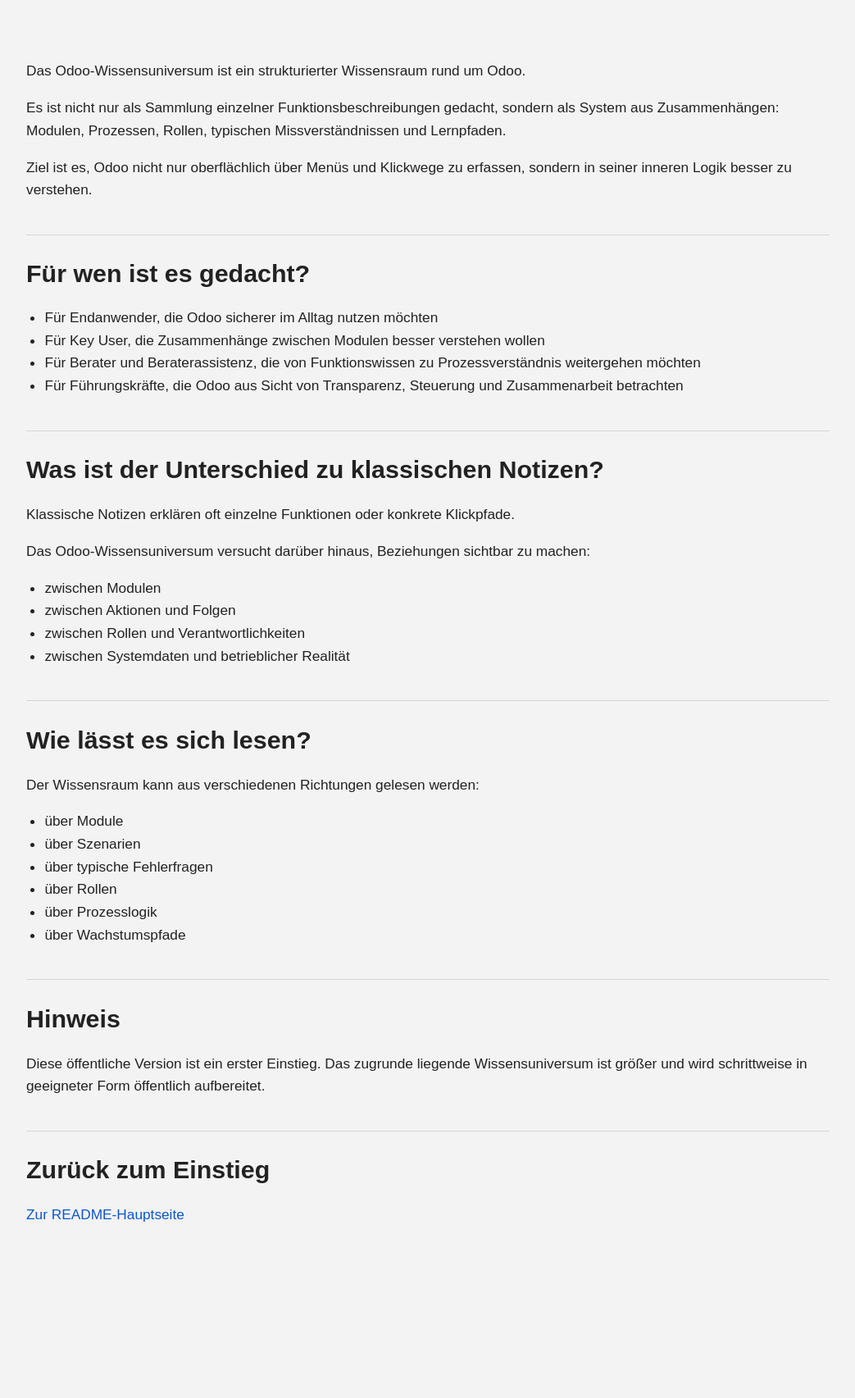
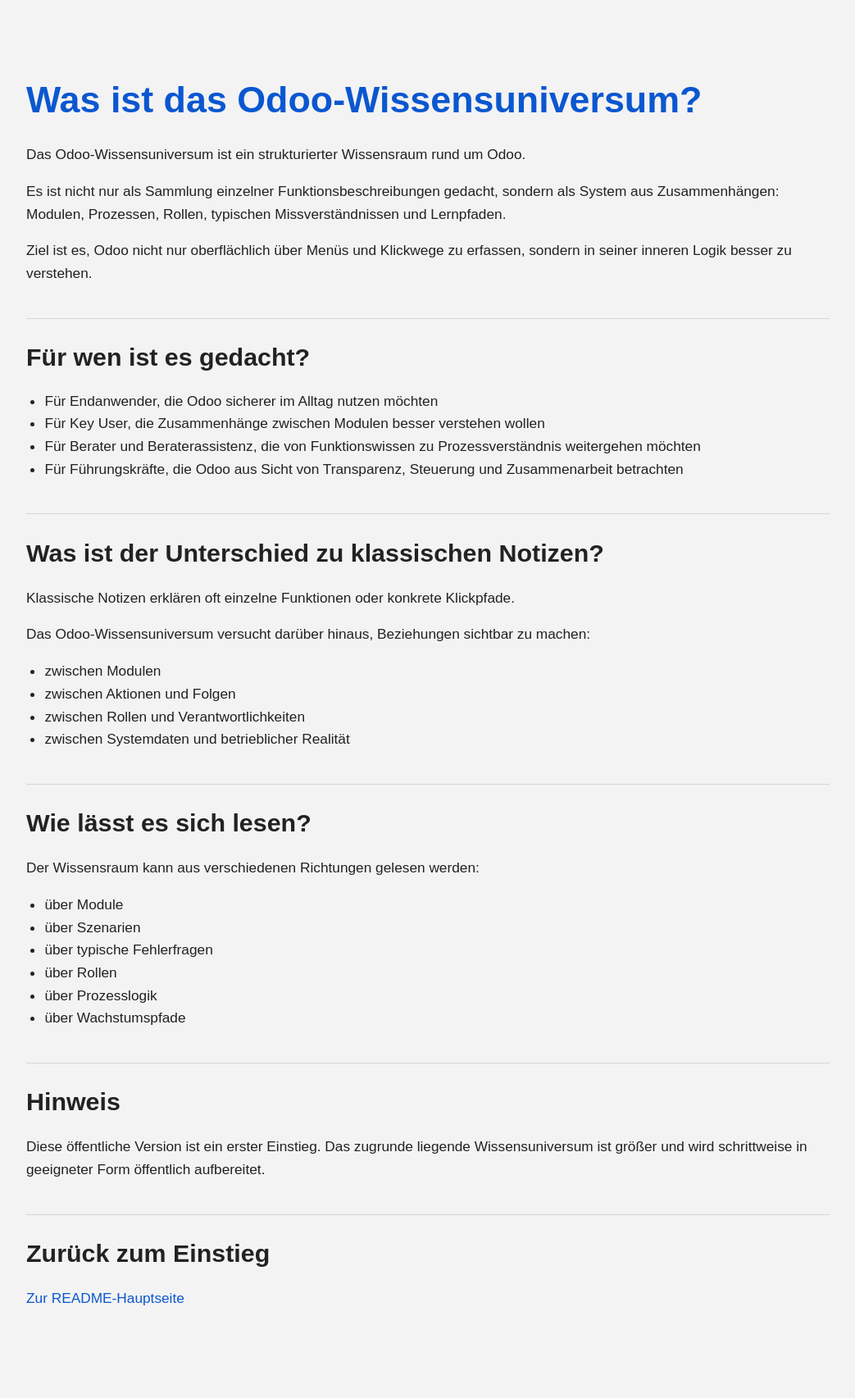
Before and after one commit to Tina10177/odoo-wissensuniversum, a Jekyll site: the page built from was-ist-das-odoo-wissensuniversum.md, in a window 1280 px wide. Shown: the whole page at 82% size, without its empty margins (118-1161 px from the left). Built offline with Jekyll 4.4.1, drawn with Linux system fonts in a browser that asks for light colours; before the commit the page ends 1603 px from its top, so only the background shows below that.

Commit message:
Add header to Odoo-Wissensuniversum markdown
Added a header to the Odoo-Wissensuniversum document.

```diff
--- a/was-ist-das-odoo-wissensuniversum.md
+++ b/was-ist-das-odoo-wissensuniversum.md
@@ -2,7 +2,7 @@
 layout: default
 title: Was ist das Odoo-Wissensuniversum?
 ---
-
+# Was ist das Odoo-Wissensuniversum?
 Das Odoo-Wissensuniversum ist ein strukturierter Wissensraum rund um Odoo.
 
 Es ist nicht nur als Sammlung einzelner Funktionsbeschreibungen gedacht, sondern als System aus Zusammenhängen: Modulen, Prozessen, Rollen, typischen Missverständnissen und Lernpfaden.
```
